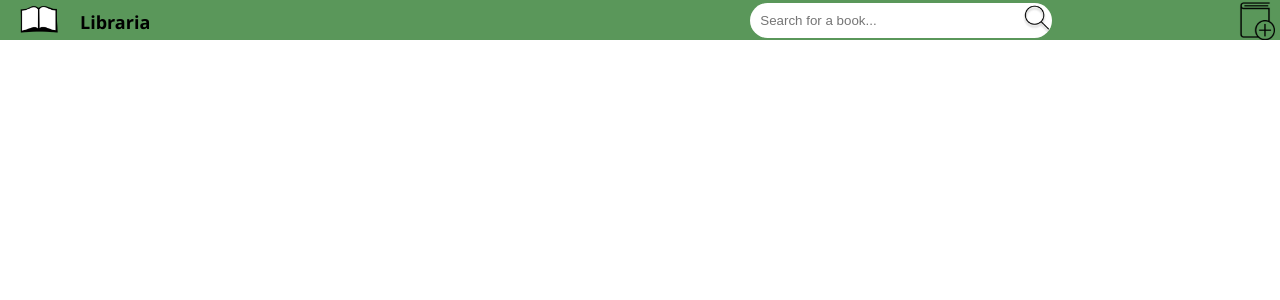
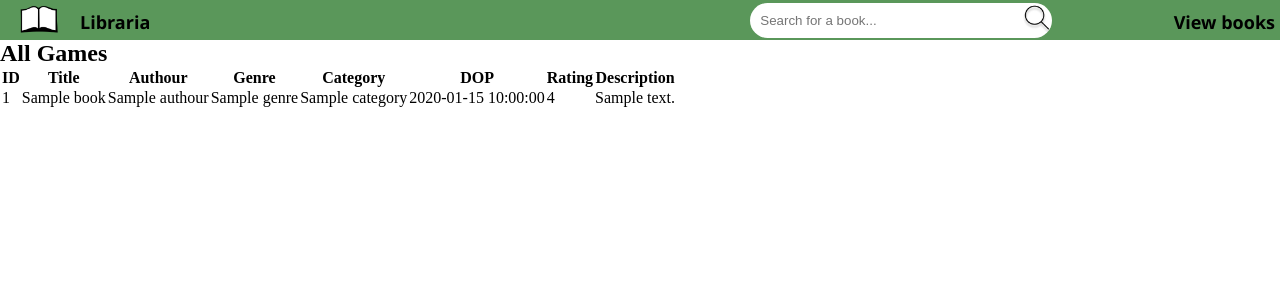
Before and after one commit to Ku22023/libary, a Flask app: template templates/allbooks.html in a window 1280 px wide. Shown: the top 300 px of the page. Run offline with Flask 3, Linux system fonts and the light colour scheme; the template is opened without the code that fills it: most values are stand-ins (such as "Sample title", 1, 10 or a date in 2020).

Commit message:
just came back from vacay

```diff
--- a/app.py
+++ b/app.py
@@ -11,7 +11,7 @@ def index():
     return render_template("index.html")
 
 def get_db_connection():
-    conn = sqlite3.connect('books.db')
+    conn = sqlite3.connect('book.db')
     conn.row_factory = sqlite3.Row
     return conn
 
@@ -52,9 +52,9 @@ def newbook():
 def viewbooks():
     conn = get_db_connection()
     sql = "SELECT * FROM library"
-    games = conn.execute(sql).fetchall()
+    books = conn.execute(sql).fetchall()
     conn.close()
-    return render_template('allbooks.html', games=games)
+    return render_template('allbooks.html', books=books)
 
 @app.route('/edit/<int:id>', methods=('GET', 'POST'))
 def edit_game(id):
--- a/static/stylesheet.css
+++ b/static/stylesheet.css
@@ -189,3 +189,8 @@
     height: 30px;
     margin-left: 200px;
 }
+
+#viewbooks {
+    border-color: black;
+    border: 100px;
+}
--- a/templates/allbooks.html
+++ b/templates/allbooks.html
@@ -2,4 +2,43 @@
 
 {% block body %}
 
+{% block content %}
+<body>
+<h2>All Games</h2>
+<table id="viewbooks">
+    <thead>
+        <tr>
+            <th>ID</th>
+            <th>Title</th>
+            <th>Authour</th>
+            <th>Genre</th>
+            <th>Category</th>
+            <th>DOP</th>
+            <th>Rating</th>
+            <th>Description</th>
+
+        </tr>
+    </thead>
+    <tbody>
+        {% for books in books %}
+        <tr>
+            <td>{{ books.id }}</td>
+            <td>{{ books.title }}</td>
+            <td>{{ books.authour }}</td>
+            <td>{{ books.genre }}</td>
+            <td>{{ books.category }}</td>
+            <td>{{ books.published }}</td>
+            <td>{{ books.rating }}</td>
+            <td>{{ books.description }}</td>
+            <td>
+
+            </td>
+        </tr>
+        {% endfor %}
+    </tbody>
+</table>
 {% endblock %}
+</body>
+</html>
+
+{% endblock %}
--- a/templates/index.html
+++ b/templates/index.html
@@ -13,6 +13,7 @@
         <li class="navitem"><a id="navtext" href="{{ url_for('index') }}">Libraria</a></li>
 
         <input id="search" class="searchicon" type="text" placeholder="Search for a book...">
+        <li class="navright"><a id="navtext" href="{{ url_for('viewbooks') }}">View books</a></li>
         <li class="navright"><a id="navtext" href="{{ url_for('newbook') }}"><img id="addbook" src="{{ url_for('static', filename='addbook.png') }}" /></a></li>
     </ul>
 
```
Also changed, not shown: book.db.
